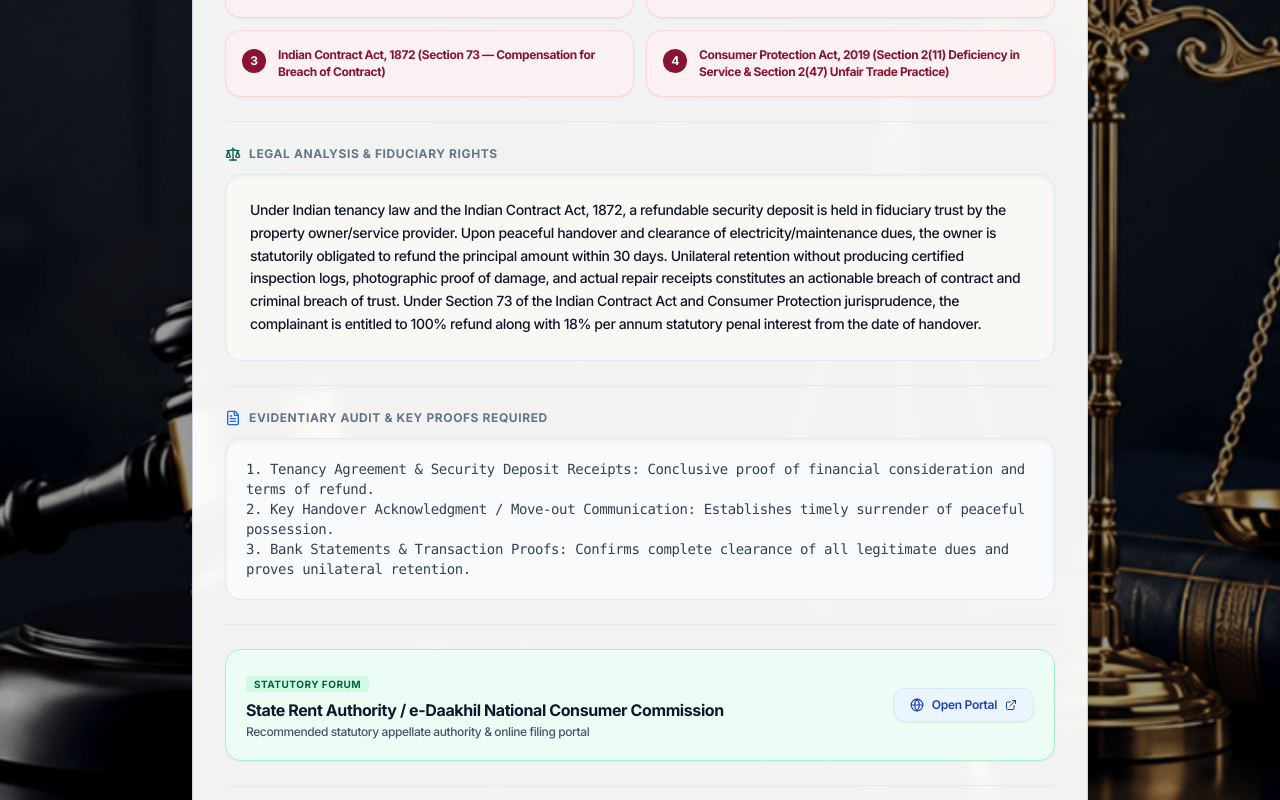
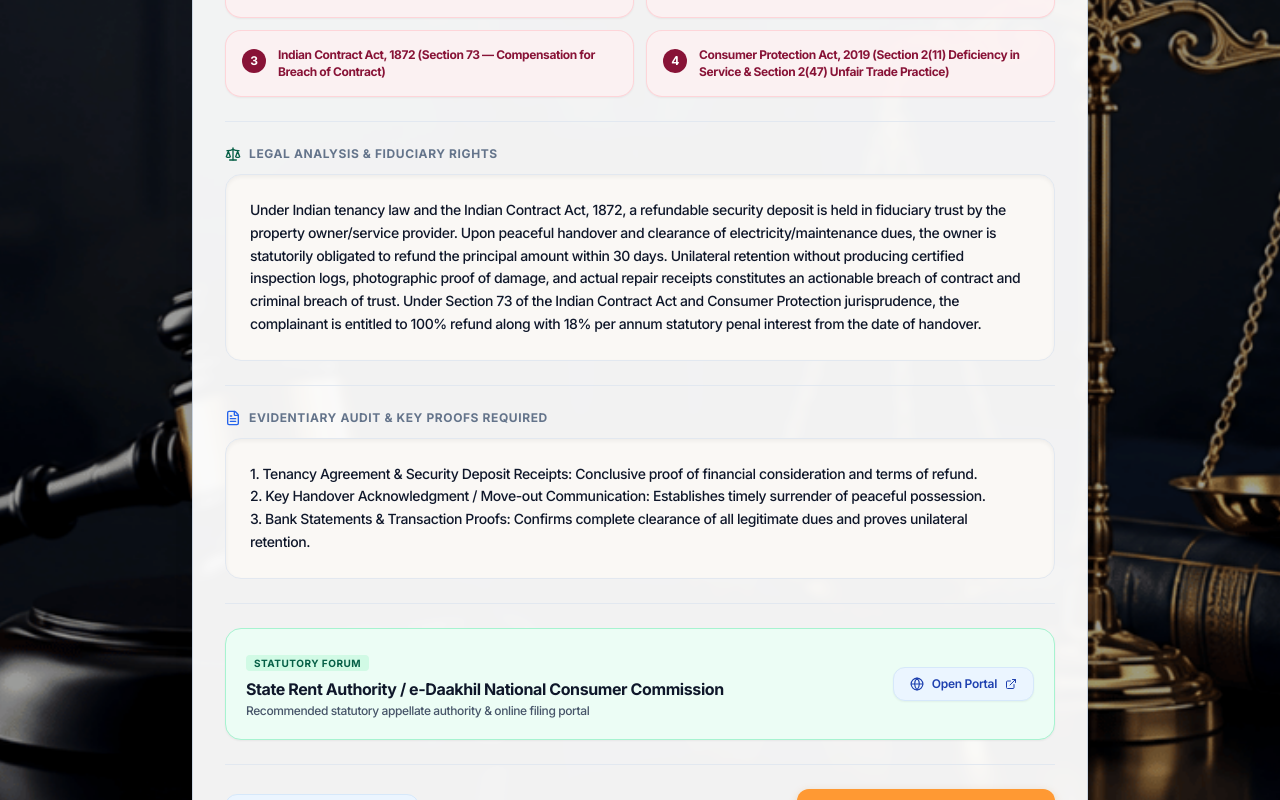
Before and after one commit to Manipal-Map/JanAdhikar-v2, a Next.js app: page /dashboard/grievance/result in a window 1280 px wide. Shown: the part 426-1226 px from the top of the page. Built offline with nearby package versions, Linux system fonts and the light colour scheme; no server answers.

Commit message:
Update GrievanceResultView.tsx

```diff
--- a/views/GrievanceResultView.tsx
+++ b/views/GrievanceResultView.tsx
@@ -150,7 +150,7 @@ ${applicantName}
                   <FileText className="w-4 h-4 text-blue-600" />
                   <h3 className="text-xs font-bold text-slate-500 uppercase tracking-wider">Evidentiary Audit & Key Proofs Required</h3>
                 </div>
-                <div className="bg-slate-50 p-5 rounded-2xl border border-slate-200 text-xs sm:text-sm text-slate-700 leading-relaxed whitespace-pre-line font-mono shadow-inner">
+                <div className="bg-[#FAF8F5] p-5 sm:p-6 rounded-2xl border border-slate-200 text-sm text-ashoka-navy leading-relaxed whitespace-pre-line font-medium shadow-inner">
                   {evidence_analysis}
                 </div>
               </div>
```
